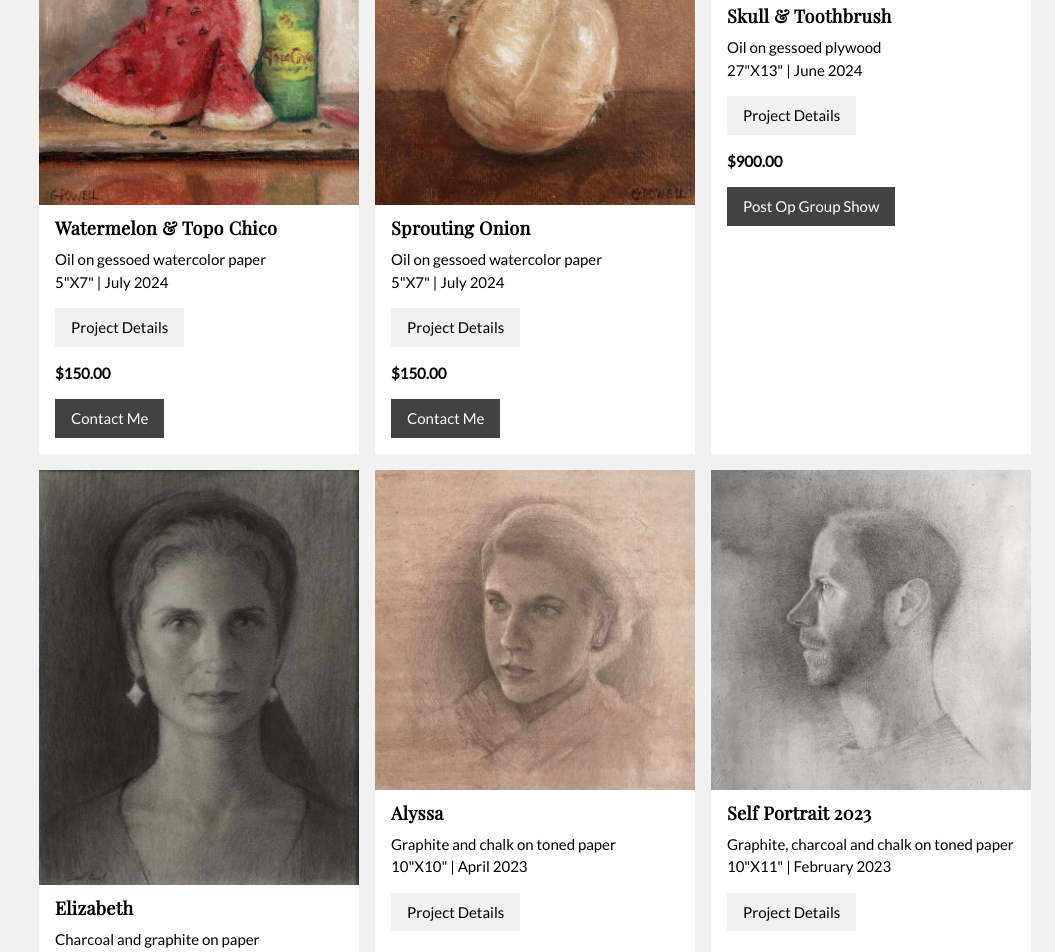
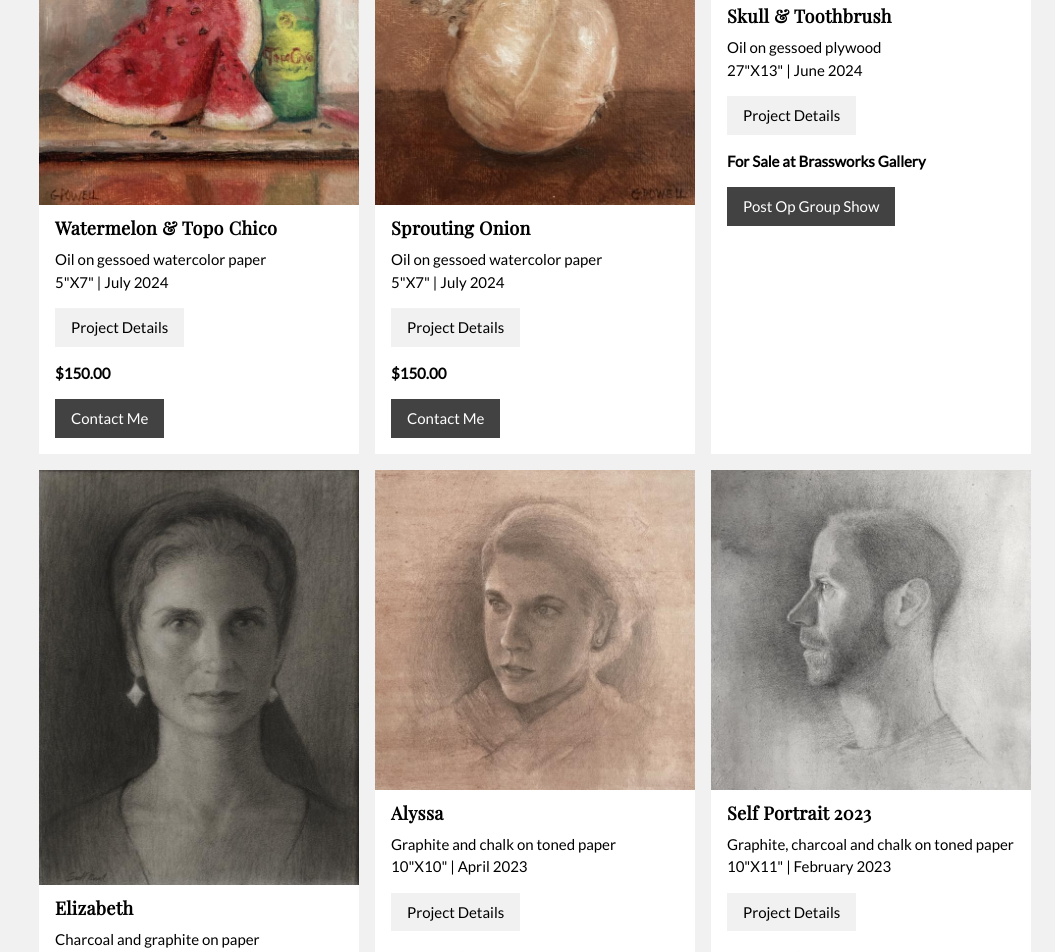
Before and after one commit to geoffpowell/artwebsite, a plain HTML site: page artwork/index.html in a window 1280 px wide. Shown: the part 1847-2799 px from the top of the page, without its empty margins (225-1280 px from the left). Drawn offline with nearby package versions, Linux system fonts and the light colour scheme.

Commit message:
minor update

```diff
--- a/artwork/index.html
+++ b/artwork/index.html
@@ -416,7 +416,7 @@
 				      </p>
 				      <a href="https://geoffpowell.art/artwork/skull_toothbrush/" target="_blank" class="w3-button w3-light-grey">Project Details</a>
 
-				    		<p><b> $900.00</b></p>
+				    		<p><b> For Sale at Brassworks Gallery</b></p>
 				    		<a href="https://brassworksgallery.com/collections/post-op-group-show" target="_blank" class="w3-button w3-black">Post Op Group Show</a>
 
 				    </div>
```
Also changed, not shown: artwork/skull_toothbrush/index.html (+1 -1 lines), categories/painting/index.html (+1 -1 lines), index.html (+1 -1 lines).
